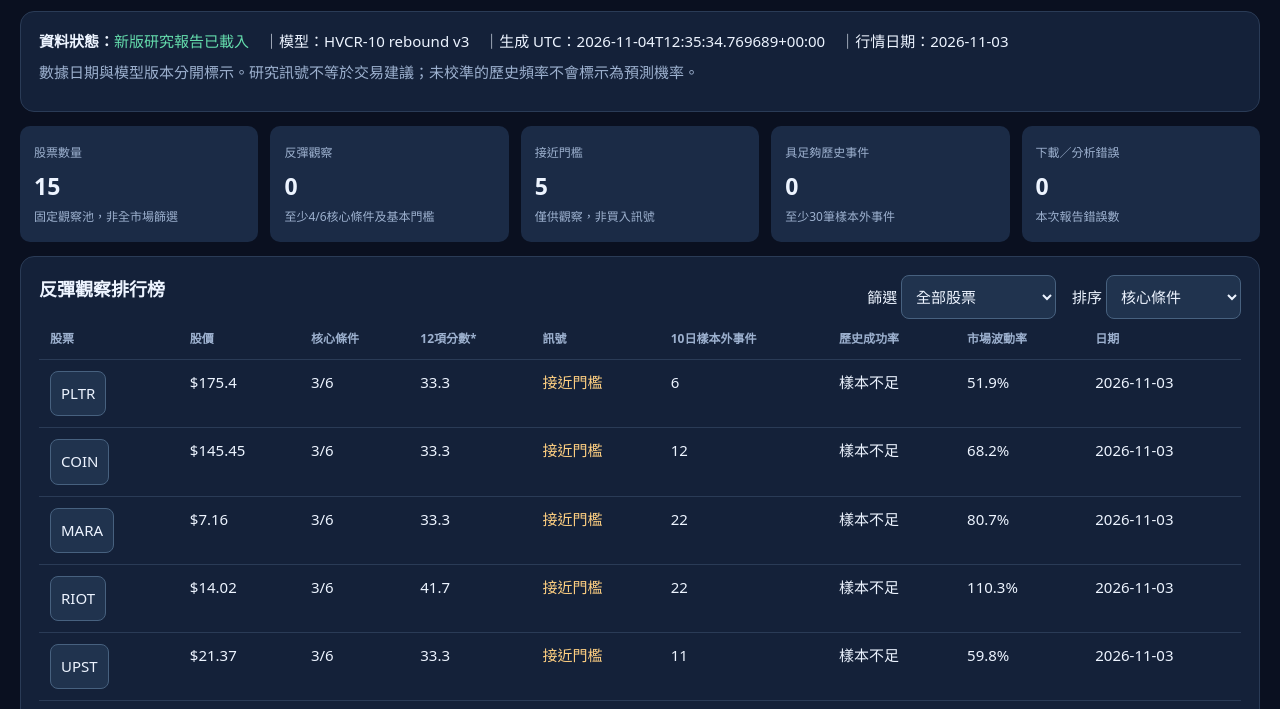
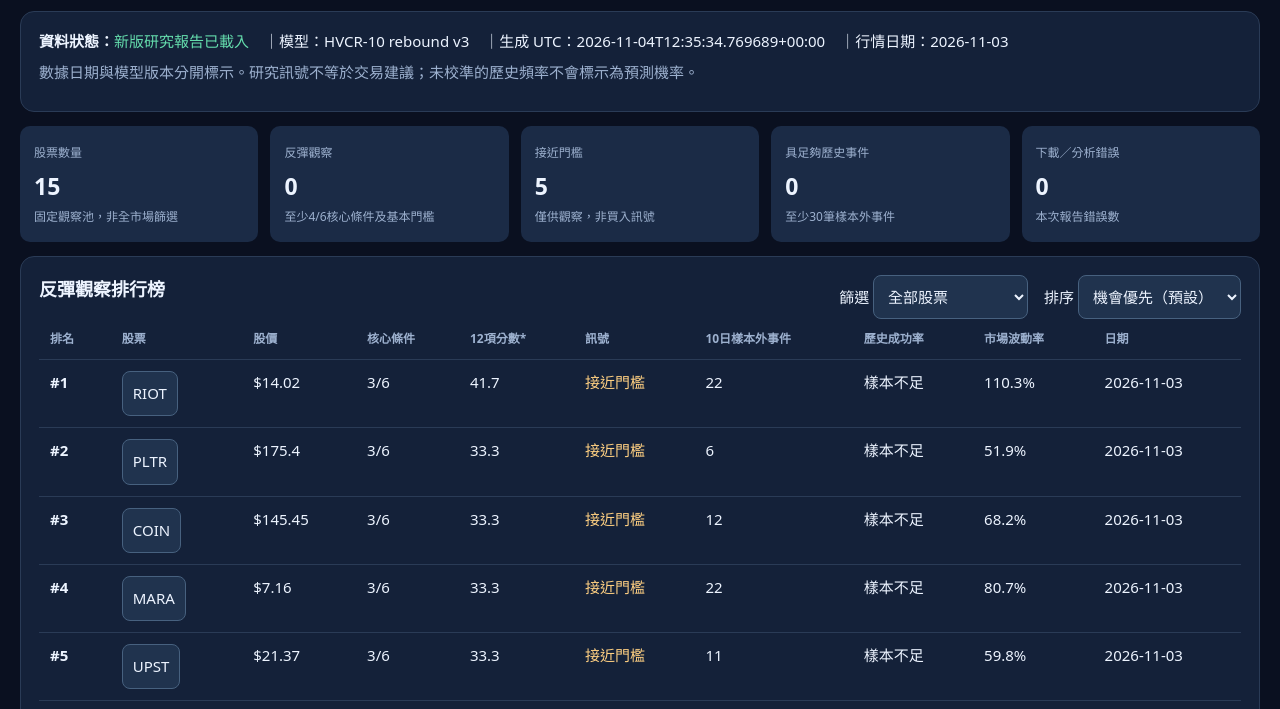
Before and after one commit to llewislau-creator/hvcr10-dashboard, a plain HTML site: page site/v4.html in a window 1280 px wide. Shown: the part 85-794 px from the top of the page. Drawn offline with Linux system fonts and the light colour scheme.

Commit message:
Default v4 ranking to evidence-tiered opportunity priority with numbered ranks

```diff
--- a/site/v4.html
+++ b/site/v4.html
@@ -8,7 +8,7 @@
 <header><div><h1>HVCR-10 <span style="color:var(--blue)">Quant Terminal v4</span></h1><small>美股高波動量化研究｜繁體中文｜研究預覽版</small></div><div><a href="./index.html">舊版儀表板</a>　<a href="https://github.com/llewislau-creator/hvcr10-dashboard/actions">更新紀錄</a></div></header>
 <section class="panel"><div id="health">正在讀取報告…</div><p class="muted">數據日期與模型版本分開標示。研究訊號不等於交易建議；未校準的歷史頻率不會標示為預測機率。</p></section>
 <section class="grid" id="stats"></section>
-<section class="panel"><div class="flex"><h2>反彈觀察排行榜</h2><div class="flex"><label>篩選 <select id="filter"><option value="all">全部股票</option><option value="signal">正式觀察訊號</option><option value="watch">接近門檻（3/6）</option><option value="none">其餘</option></select></label><label>排序 <select id="sort"><option value="core">核心條件</option><option value="score">12項觀察分數</option><option value="ticker">股票代號</option></select></label></div></div><div class="scroll"><table><thead><tr><th>股票</th><th>股價</th><th>核心條件</th><th>12項分數*</th><th>訊號</th><th>10日樣本外事件</th><th>歷史成功率</th><th>市場波動率</th><th>日期</th></tr></thead><tbody id="rows"></tbody></table></div><p><small>* 12項等權分數只是觀察值，不是經校準的反彈機率；不能直接據此排名交易的預期收益。</small></p></section>
+<section class="panel"><div class="flex"><h2>反彈觀察排行榜</h2><div class="flex"><label>篩選 <select id="filter"><option value="all">全部股票</option><option value="signal">正式觀察訊號</option><option value="watch">接近門檻（3/6）</option><option value="none">其餘</option></select></label><label>排序 <select id="sort"><option value="opportunity">機會優先（預設）</option><option value="core">核心條件</option><option value="score">12項觀察分數</option><option value="ticker">股票代號</option></select></label></div></div><div class="scroll"><table><thead><tr><th>排名</th><th>股票</th><th>股價</th><th>核心條件</th><th>12項分數*</th><th>訊號</th><th>10日樣本外事件</th><th>歷史成功率</th><th>市場波動率</th><th>日期</th></tr></thead><tbody id="rows"></tbody></table></div><p><small>預設「機會優先」：先列具至少30筆10日樣本外事件及可用歷史頻率的股票，按歷史頻率排序；其餘按正式訊號、6項核心條件、12項觀察分數、流動性排序。不同層級不能視為同一套已校準機率。* 12項等權分數只是觀察值，不是經校準的反彈機率；不能直接據此排名交易的預期收益。</small></p></section>
 <section class="panel"><div class="flex"><h2>個股研究卡</h2><label>選擇股票 <select id="ticker"></select></label></div><div id="detail"></div></section>
 <section class="panel"><h2>模型驗證與交易風險</h2><div class="grid"><div class="stat">校準後機率<b>尚未建立</b><small>需跨股票樣本外訓練與校準</small></div><div class="stat">扣成本交易統計<b>研究版</b><small>下一交易日開盤入場，含假設成本與滑價</small></div><div class="stat">風險回撤<b>尚未建立</b><small>需完整持倉及平倉現金流</small></div><div class="stat">資料品質<b id="quality">檢查中</b><small>報告生成狀態，不等於行情來源品質認證</small></div></div><p class="notice">目前仍使用 v3.2 歷史事件研究資料；v4 是新的決策展示架構，並非已完成訓練的新預測模型。沒有足夠樣本時明確標示「樣本不足」。</p></section>
 <footer><small>資料：Yahoo Finance / yfinance；非即時報價。免費研究系統，不提供自動下單。</small></footer>
@@ -18,8 +18,8 @@ const num=x=>x==null?'—':esc(x),pct=x=>x==null?'樣本不足':esc(x)+'%',horiz
 let all=[];
 function stat(name,value,note){return '<div class="stat"><small>'+esc(name)+'</small><b>'+esc(value)+'</b><small>'+esc(note)+'</small></div>'}
 function signal(r){return r.signal==='反彈觀察'?'反彈觀察':r.matched===3?'接近門檻':'未達條件'}
-function table(){let rows=all.filter(r=>$('filter').value==='all'||($('filter').value==='signal'&&r.signal==='反彈觀察')||($('filter').value==='watch'&&r.matched===3&&r.signal!=='反彈觀察')||($('filter').value==='none'&&r.matched<3));let s=$('sort').value;rows.sort((a,b)=>s==='ticker'?a.ticker.localeCompare(b.ticker):s==='score'?(b.composite_score_12??-1)-(a.composite_score_12??-1):b.matched-a.matched);
-$('rows').innerHTML=rows.map(r=>{let t=horizon(r,10).test||{};return '<tr><td><button data-ticker="'+esc(r.ticker)+'">'+esc(r.ticker)+'</button></td><td>$'+num(r.close)+'</td><td>'+num(r.matched)+'/6</td><td>'+num(r.composite_score_12)+'</td><td class="'+(r.signal==='反彈觀察'?'good':r.matched===3?'warn':'muted')+'">'+signal(r)+'</td><td>'+num(t.n)+'</td><td>'+pct(r.probability)+'</td><td>'+num(r.rv20)+'%</td><td>'+num(r.last_price_date)+'</td></tr>'}).join('')||'<tr><td colspan="9">此篩選條件沒有股票。</td></tr>';
+function table(){let rows=all.filter(r=>$('filter').value==='all'||($('filter').value==='signal'&&r.signal==='反彈觀察')||($('filter').value==='watch'&&r.matched===3&&r.signal!=='反彈觀察')||($('filter').value==='none'&&r.matched<3));let s=$('sort').value;const valid=r=>r.probability!=null&&r.backtest?.horizons?.['10']?.test?.n>=30;rows.sort((a,b)=>{if(s==='ticker')return a.ticker.localeCompare(b.ticker);if(s==='score')return (b.composite_score_12??-1)-(a.composite_score_12??-1);if(s==='core')return b.matched-a.matched||(b.composite_score_12??-1)-(a.composite_score_12??-1);if(valid(a)!==valid(b))return valid(a)?-1:1;if(valid(a)&&valid(b)){let p=(b.probability??0)-(a.probability??0);if(p)return p;}return Number(b.signal==='反彈觀察')-Number(a.signal==='反彈觀察')||b.matched-a.matched||(b.composite_score_12??-1)-(a.composite_score_12??-1)||(b.dollar_m??0)-(a.dollar_m??0)||a.ticker.localeCompare(b.ticker)});
+$('rows').innerHTML=rows.map((r,i)=>{let t=horizon(r,10).test||{};return '<tr><td><strong>#'+(i+1)+'</strong></td><td><button data-ticker="'+esc(r.ticker)+'">'+esc(r.ticker)+'</button></td><td>$'+num(r.close)+'</td><td>'+num(r.matched)+'/6</td><td>'+num(r.composite_score_12)+'</td><td class="'+(r.signal==='反彈觀察'?'good':r.matched===3?'warn':'muted')+'">'+signal(r)+'</td><td>'+num(t.n)+'</td><td>'+pct(r.probability)+'</td><td>'+num(r.rv20)+'%</td><td>'+num(r.last_price_date)+'</td></tr>'}).join('')||'<tr><td colspan="10">此篩選條件沒有股票。</td></tr>';
 document.querySelectorAll('[data-ticker]').forEach(b=>b.onclick=()=>{$('ticker').value=b.dataset.ticker;detail();$('detail').scrollIntoView({behavior:'smooth',block:'nearest'})})}
 function detail(){let r=all.find(x=>x.ticker===$('ticker').value);if(!r)return;let extra=r.extra_indicators||{},conds=r.conditions||{},flags=[...Object.entries(conds),...Object.entries(extra).map(([k,v])=>[k,v.observed])],t=horizon(r,10).test||{},base=horizon(r,10).baseline_test||{};
 let chips=items=>items.map(([k,v])=>'<span class="chip '+(v?'y':'n')+'">'+(v?'✓ ':'✕ ')+esc(k)+'</span>').join('');
@@ -29,7 +29,7 @@ async function load(){try{let response=await fetch('./data/report.json?ts='+Date
 $('health').innerHTML='<b>資料狀態：</b>'+(v3?'<span class="good">新版研究報告已載入</span>':'<span class="warn">舊版報告；v4 指標未就緒</span>')+'　｜模型：'+esc(d.model_version)+'　｜生成 UTC：'+esc(d.updated_utc)+'　｜行情日期：'+esc(latest)+(age!=null&&age>3?'　<span class="warn">⚠ 資料可能過期</span>':'');
 $('stats').innerHTML=stat('股票數量',all.length,'固定觀察池，非全市場篩選')+stat('反彈觀察',all.filter(x=>x.signal==='反彈觀察').length,'至少4/6核心條件及基本門檻')+stat('接近門檻',all.filter(x=>x.matched===3).length,'僅供觀察，非買入訊號')+stat('具足夠歷史事件',all.filter(x=>x.probability!=null).length,'至少30筆樣本外事件')+stat('下載／分析錯誤',Object.keys(d.errors||{}).length,'本次報告錯誤數');
 $('quality').textContent=Object.keys(d.errors||{}).length?'部分異常':'報告完整';
-$('ticker').innerHTML=all.map(r=>'<option value="'+esc(r.ticker)+'">'+esc(r.ticker)+'</option>').join('');if(!v3){$('detail').textContent='請先更新 v3 研究報告。';$('rows').innerHTML='<tr><td colspan="9">等待新版資料</td></tr>';return}table();detail();
+$('ticker').innerHTML=all.map(r=>'<option value="'+esc(r.ticker)+'">'+esc(r.ticker)+'</option>').join('');if(!v3){$('detail').textContent='請先更新 v3 研究報告。';$('rows').innerHTML='<tr><td colspan="10">等待新版資料</td></tr>';return}table();detail();
 }catch(e){$('health').innerHTML='<span class="warn">無法載入股票報告：'+esc(e.message)+'</span>；請檢查 GitHub Actions 和 Cloudflare 部署。'}}
 $('filter').onchange=table;$('sort').onchange=table;$('ticker').onchange=detail;load();
 </script></body></html>
```
